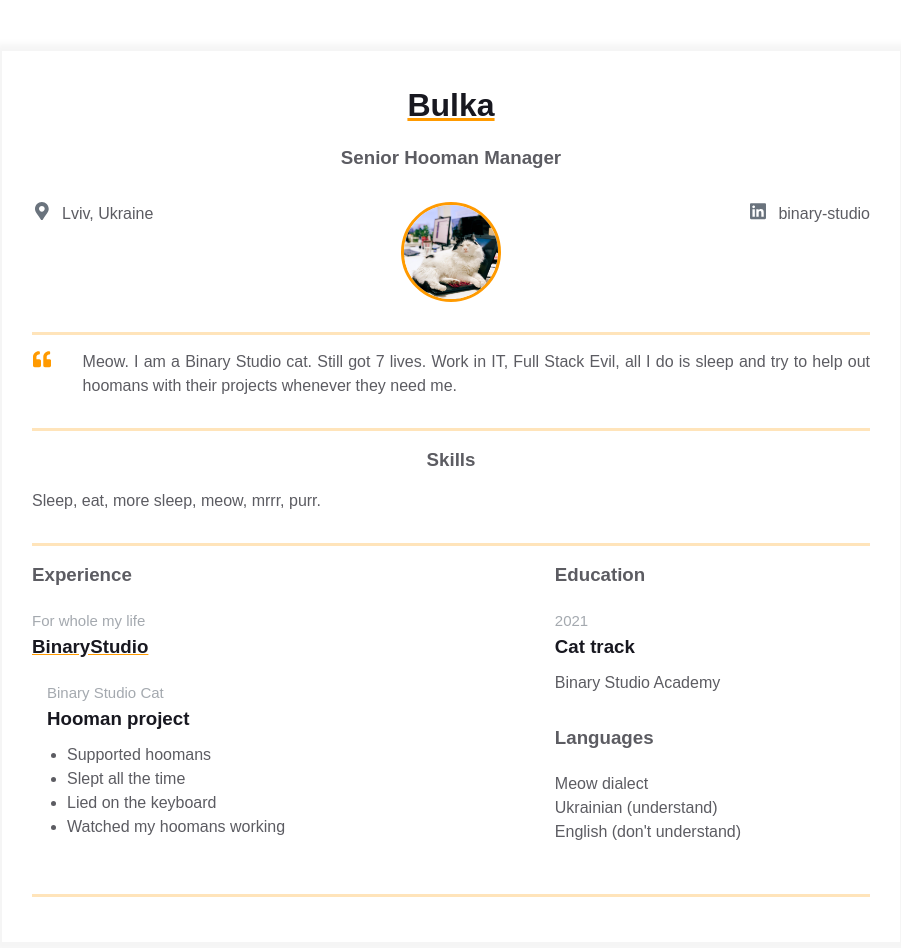
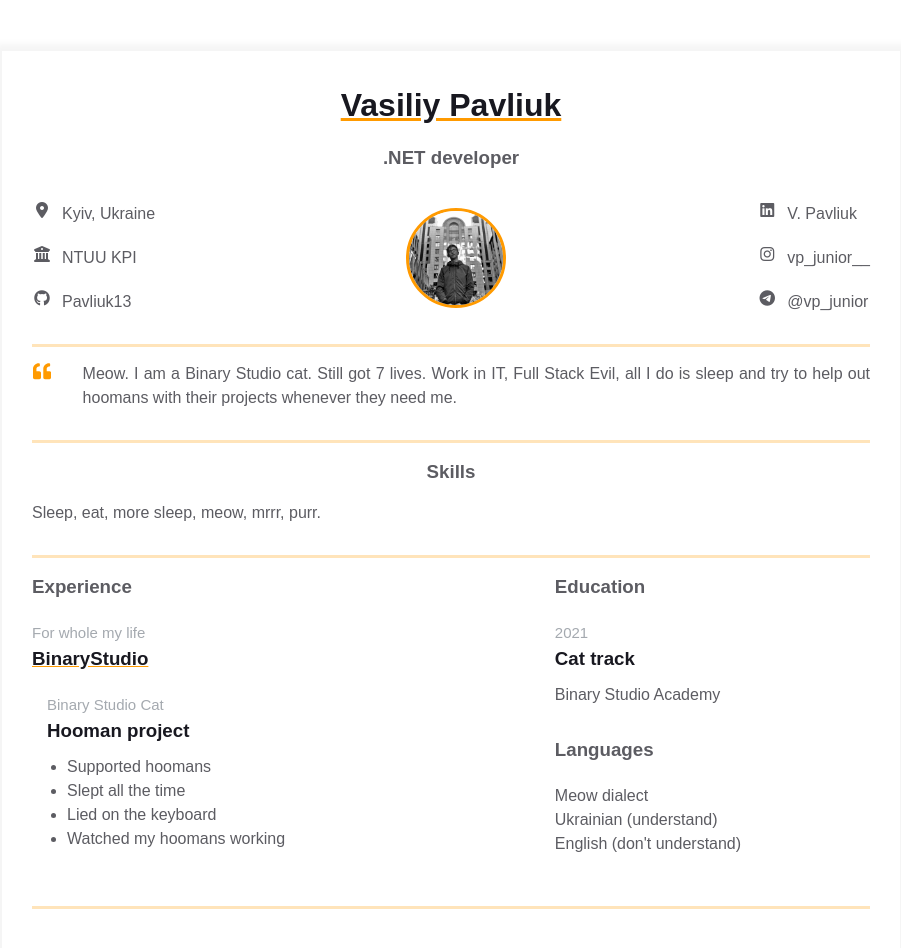
Before and after one commit to Pavliuk13/homepage, a plain HTML site: page index.html in a window 1280 px wide. Shown: the whole page, without its empty margins (189-1090 px from the left). Drawn offline with Linux system fonts and the light colour scheme.

Commit message:
contact info added

```diff
--- a/index.html
+++ b/index.html
@@ -11,37 +11,53 @@
         <div class="resume">
             <div class="container">
                 <div class="resume__block">
-                    <h1 class="contact-info__header">Bulka</h1>
-                    <h3 class="contact-info__sub-header">Senior Hooman Manager</h3>
+                    <h1 class="contact-info__header">Vasiliy Pavliuk</h1>
+                    <h3 class="contact-info__sub-header">.NET developer</h3>
 
                     <div class="contact_info_container fh">
                         <div class="contact-info__block">
-                            <a href="" rel="author" class="contact-info__item">
+                            <a href="#" rel="author" class="contact-info__item">
                                 <div class="contact-info__item-icon-wrapper">
-                                    <svg class="contact-info__item-icon" xmlns="http://www.w3.org/2000/svg" viewBox="0 0 384 512">
-                                        <path
-                                            d="M172.268 501.67C26.97 291.031 0 269.413 0 192 0 85.961 85.961 0 192 0s192 85.961 192 192c0 77.413-26.97 99.031-172.268 309.67-9.535 13.774-29.93 13.773-39.464 0zM192 272c44.183 0 80-35.817 80-80s-35.817-80-80-80-80 35.817-80 80 35.817 80 80 80z">
-                                        </path>
-                                    </svg>
+                                    <i class="fa-solid fa-location-dot"></i>
                                 </div>
-                                <span>Lviv, Ukraine</span>
+                                <span>Kyiv, Ukraine</span>
+                            </a>
+                            <a href="https://kpi.ua/" rel="author" class="contact-info__item">
+                                <div class="contact-info__item-icon-wrapper">
+                                    <i class="fa-solid fa-building-columns"></i>
+                                </div>
+                                <span>NTUU KPI</span>
+                            </a>
+                            <a href="https://github.com/Pavliuk13" rel="author" class="contact-info__item">
+                                <div class="contact-info__item-icon-wrapper">
+                                    <i class="fa-brands fa-github"></i>
+                                </div>
+                                <span>Pavliuk13</span>
                             </a>
                         </div>
 
                         <div class="contact-info__block contact-info__block--center">
-                            <img class="contact-info__avatar" src="assets/avatar.jpg" alt="Avatar">
+                            <img class="contact-info__avatar" src="assets/i.jpg" alt="Avatar">
                         </div>
 
                         <div class="contact-info__block">
-                            <a href="https://ua.linkedin.com/company/binary-studio_241166" rel="author" class="contact-info__item">
+                            <a href="https://www.linkedin.com/in/vasiliy-pavliuk-0a5a301b5/" rel="author" class="contact-info__item">
                                 <div class="contact-info__item-icon-wrapper">
-                                    <svg class="contact-info__item-icon" xmlns="http://www.w3.org/2000/svg" viewBox="0 0 448 512">
-                                        <path
-                                            d="M416 32H31.9C14.3 32 0 46.5 0 64.3v383.4C0 465.5 14.3 480 31.9 480H416c17.6 0 32-14.5 32-32.3V64.3c0-17.8-14.4-32.3-32-32.3zM135.4 416H69V202.2h66.5V416zm-33.2-243c-21.3 0-38.5-17.3-38.5-38.5S80.9 96 102.2 96c21.2 0 38.5 17.3 38.5 38.5 0 21.3-17.2 38.5-38.5 38.5zm282.1 243h-66.4V312c0-24.8-.5-56.7-34.5-56.7-34.6 0-39.9 27-39.9 54.9V416h-66.4V202.2h63.7v29.2h.9c8.9-16.8 30.6-34.5 62.9-34.5 67.2 0 79.7 44.3 79.7 101.9V416z">
-                                        </path>
-                                    </svg>
+                                    <i class="fa-brands fa-linkedin"></i>
                                 </div>
-                                <span>binary-studio</span>
+                                <span>V. Pavliuk</span>
+                            </a>
+                            <a href="https://www.instagram.com/vp_junior__/" rel="author" class="contact-info__item">
+                                <div class="contact-info__item-icon-wrapper">
+                                    <i class="fa-brands fa-instagram"></i>
+                                </div>
+                                <span>vp_junior__</span>
+                            </a>
+                            <a href="https://www.linkedin.com/in/vasiliy-pavliuk-0a5a301b5/" rel="author" class="contact-info__item">
+                                <div class="contact-info__item-icon-wrapper">
+                                    <i class="fa-brands fa-telegram"></i>
+                                </div>
+                                <span>@vp_junior</span>
                             </a>
                         </div>
                     </div>
@@ -129,5 +145,6 @@
             </div>
         </div>
       </main>
+      <script src="https://kit.fontawesome.com/74fb05f4c1.js" crossorigin="anonymous"></script>
   </body>
 </html>
```
Also changed, not shown: assets/i.jpg (added).
